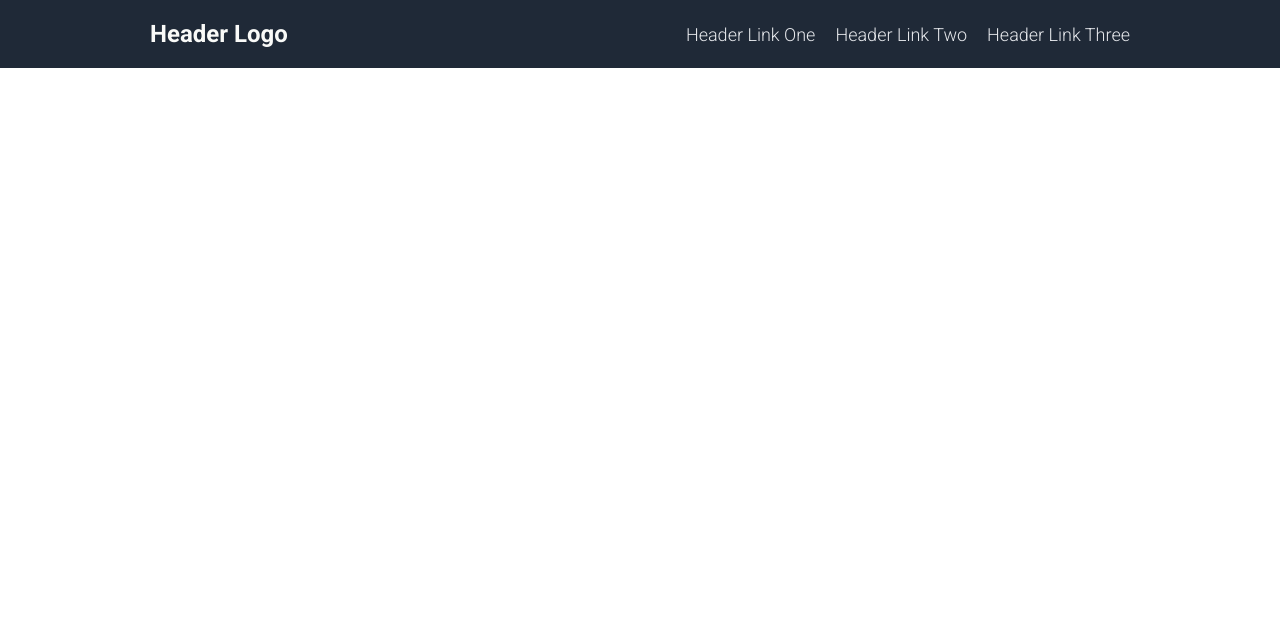
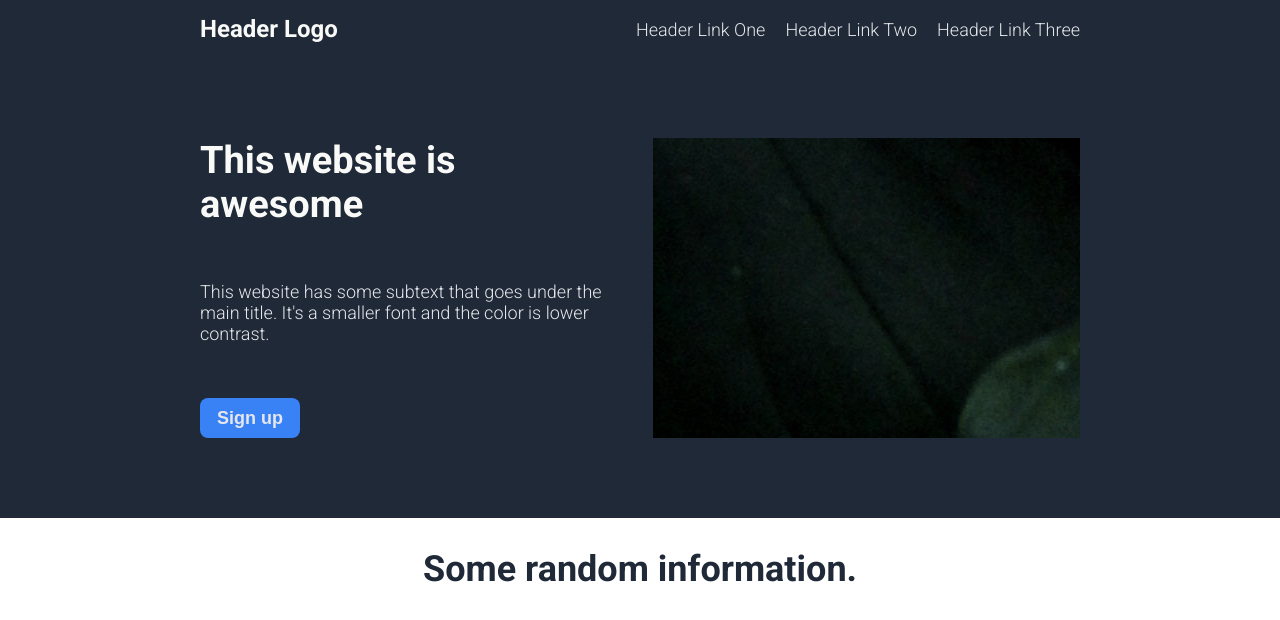
Before and after one commit to Karlauer/LandingPageOdin, a plain HTML site: page index.html in a window 1280 px wide. Drawn offline with Linux system fonts and the light colour scheme.

Commit message:
Structured and styled the Hero Banner. Also created readme.md for picture reference.

```diff
--- a/index.html
+++ b/index.html
@@ -14,19 +14,28 @@
     <title>LandingPage</title>
 </head>
 <body>
+    <!-- Header -->
     <header>
-        <h1>Header Logo</h1>
+        <h3>Header Logo</h1>
         <div class="HeaderLinks">
             <a href="#">Header Link One</a>
             <a href="#">Header Link Two</a>
             <a href="#">Header Link Three</a>
         </div>
     </header>
-
+    <!-- Hero Banner -->
     <div class="HeroBanner">
-
+        <div class="Textwrapper">
+            <h1>This website is awesome</h1>
+            <p>This website has some subtext that goes under the main title. It's a smaller font and the color is lower contrast.</p>
+            <button href="#">Sign up</button>
+        </div>
+        <div class="imagewrapper">
+            <img src="./plant.jpeg" alt="Picture of a plant">
+       </div>
     </div>
-
+    <!-- Information Section -->
+    <h2>Some random information.</h3>
     <div class="SomeInfo">
 
     </div>
--- a/style.css
+++ b/style.css
@@ -1,12 +1,11 @@
-
-
 header {
     margin: 0px;
-    padding: 4px 150px;
+    padding: 4px 200px;
     display: flex;
     align-items: center;
     justify-content: space-between;
     background-color: #1F2937;
+    height: 50px;
 }
 
 body {
@@ -15,12 +14,30 @@ body {
 
 h1 {
     color: #F9FAF8;
+    font-size: 38px;
+    font-family: 'Roboto', sans-serif;
+    font-weight: 700;
+    margin: 0px;
+    padding: 0px;
+}
+
+h2 {
+    color: #1F2937;
+    font-size: 36px;
+    font-family: 'Roboto', sans-serif;
+    font-weight: 700;
+
+    text-align: center;
+}
+
+h3 {
+    color: #F9FAF8;
     font-size: 24px;
     font-family: 'Roboto', sans-serif;
     font-weight: 700;
 }
 
-a {
+a, p {
     color: #E5E7EB;
     font-size: 18px;
     text-decoration: none;
@@ -32,6 +49,47 @@ a {
     align-items: center;
     gap: 20px;
 }
+
+.HeroBanner {
+    margin: 0px;
+    padding: 80px 200px;
+    display: flex;
+    align-items: stretch;
+    justify-content: space-between;
+    background-color: #1F2937;
+    flex-wrap: nowrap;
+    gap: 26px;
+}
+
+.Textwrapper {
+    display:flex;
+    flex-direction: column;
+    justify-content: space-between;
+    flex-basis: 50%;
+
+}
+
+.imagewrapper {
+    display: flex;
+    object-fit: contain;
+    flex-basis: 50%;
+    overflow: hidden;
+    height: 300px;
+    align-items: center;
+    justify-content: space-around;
+
+}
+
+button {
+    background-color: #3882f6;
+    border: 0px;
+    width: 100px;
+    height: 40px;
+    border-radius: 8px;
+    color: #E5E7EB;
+    font-size: 18px;
+    font-weight: 700;
+}
 /*
 * {
     border: 2px solid red;
```
Also changed, not shown: plant.jpeg (added), 1 other file.
